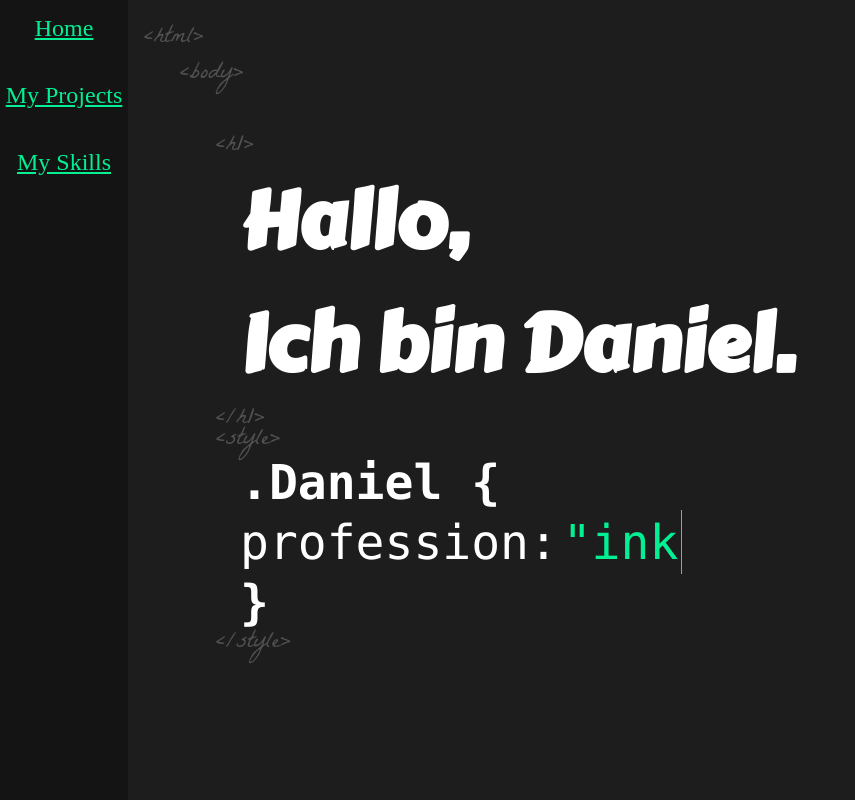
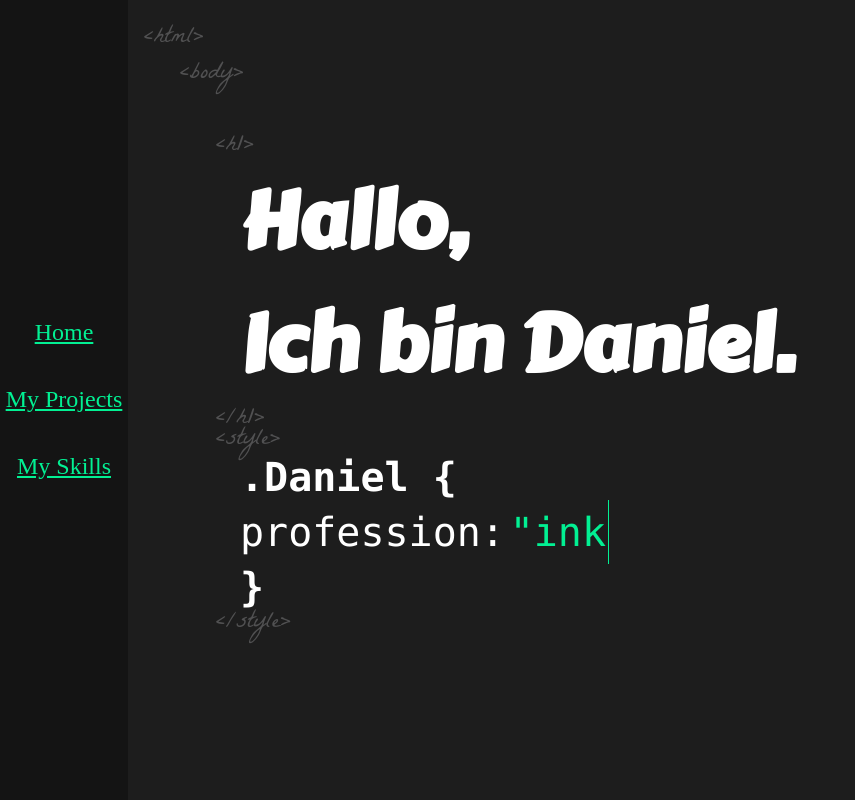
Before and after one commit to DazorDev/Schule-Html-Website, a plain HTML site: page Website/index.html in a window 1280 px wide. Shown: the top 800 px of the page, without its empty margins (0-855 px from the left). Drawn offline with Linux system fonts and the light colour scheme; a web font is replaced by a local one.

Commit message:
Added Responsiveness

```diff
--- a/Website/index.html
+++ b/Website/index.html
@@ -11,20 +11,20 @@
     <div class="wrapper">
         <div class="navbar">
             <ul class="list">
-                <li class="element textWrapper">
-                        <a class="link" href="index.html">Home</a>
+                <li class="element">
+                    <a class="link aTag" href="index.html">Home</a>
                 </li>
                 <li class="element">
-                    <a class="link" href="projects.html">My Projects</a>
+                    <a class="link aTag" href="projects.html">My Projects</a>
                 </li>
                 <li class="element">
-                    <a class="link" href="skills.html">My Skills</a>
+                    <a class="link aTag" href="skills.html">My Skills</a>
                 </li>
                 <li class="element">
-                    <a class="link" href=""></a>
+                    <a class="link aTag" href=""></a>
                 </li>
                 <li class="element">
-                    <a class="link" href=""></a>
+                    <a class="link aTag" href=""></a>
                 </li>
             </ul>
         </div>
--- a/Website/style.css
+++ b/Website/style.css
@@ -7,9 +7,11 @@
     --ncol:#02f093;
     --tagSize: 1.5rem;
     --mainTxtSize: 5rem;
+    --bracketfontsize: 2.5rem;
     --navbarwidth: 8rem;
     --navbarfontsize: 1.5rem;
-    --bracketfontsize: 3rem
+    --navbarmargin: 1rem;
+    --textWrapperMarginLeft: 9rem;
 }
 
 *{
@@ -156,6 +158,7 @@ body{
     overflow: hidden;
     background-color: var(--bgc);
     margin: 8rem 6rem;
+    width: fit-content;
 }
 
 .maintext{
@@ -170,11 +173,11 @@ body{
 .textWrapper{
     z-index: 1;
     position: relative;
-    left: 6em;
     width: fit-content;
     height: fit-content;
-    margin-left: 3rem;
+    margin-left: var(--textWrapperMarginLeft);
     margin-top: 2rem;
+    overflow: visible;
     margin-bottom: 3rem;
 }
 
@@ -259,20 +262,24 @@ ul.animationWrapper .element{
     position: fixed;
     top: 0;
     left: 0;
-    margin-right: 1rem;
+    margin-right: var(--navbarmargin);
     z-index: 3;
 }
 
 .navbar .list{
+    height: 100%;
+    width: 100%;
     display: flex;
+    flex-direction: column;
+    justify-content: center;
     align-items: center;
 }
+
 
 .navbar .list .element .link{
     color: var(--ncol);
     text-align: center;
     font-size: var(--navbarfontsize);
-    font-family: pacifico;
 }
 
 .navbar .list .element{
@@ -282,14 +289,6 @@ ul.animationWrapper .element{
     margin-bottom: 0;
 }
 
-.navbar .list{
-    width: 100%;
-    display: flex;
-    flex-direction: column;
-    justify-content: center;
-    align-items: center;
-}
-
 .container{
     width: 20rem;
     height: 15rem;
@@ -297,7 +296,6 @@ ul.animationWrapper .element{
     -webkit-box-shadow: 0 2px 4px -1px rgb(0 0 0 / 20%), 0 4px 5px 0 rgb(0 0 0 / 14%), 0 1px 10px 0 rgb(0 0 0 / 12%);
     box-shadow: 0 2px 4px -1px rgb(0 0 0 / 20%), 0 4px 5px 0 rgb(0 0 0 / 14%), 0 1px 10px 0 rgb(0 0 0 / 12%);
     margin: 2rem;
-    padding-right: 10vw;
 }
 
 .sectionWrapper{
@@ -323,9 +321,23 @@ ul.animationWrapper .element{
     }
 }
 
-@media screen and (max-width: 810px) {
+@media screen and (max-width: 909px) {
+    :root{
+        --mainTxtSize: 4rem;
+        --bracketfontsize: 2rem;
+    }
+}
+
+@media screen and (max-width: 700px){
     :root{
         --mainTxtSize: 3rem;
         --bracketfontsize: 1.5rem;
     }
 }
+
+@media screen and (max-width: 600px){
+    :root{
+        --navbarwidth: 0rem;
+        --textWrapperMarginLeft: 0rem;
+    }
+}
```
